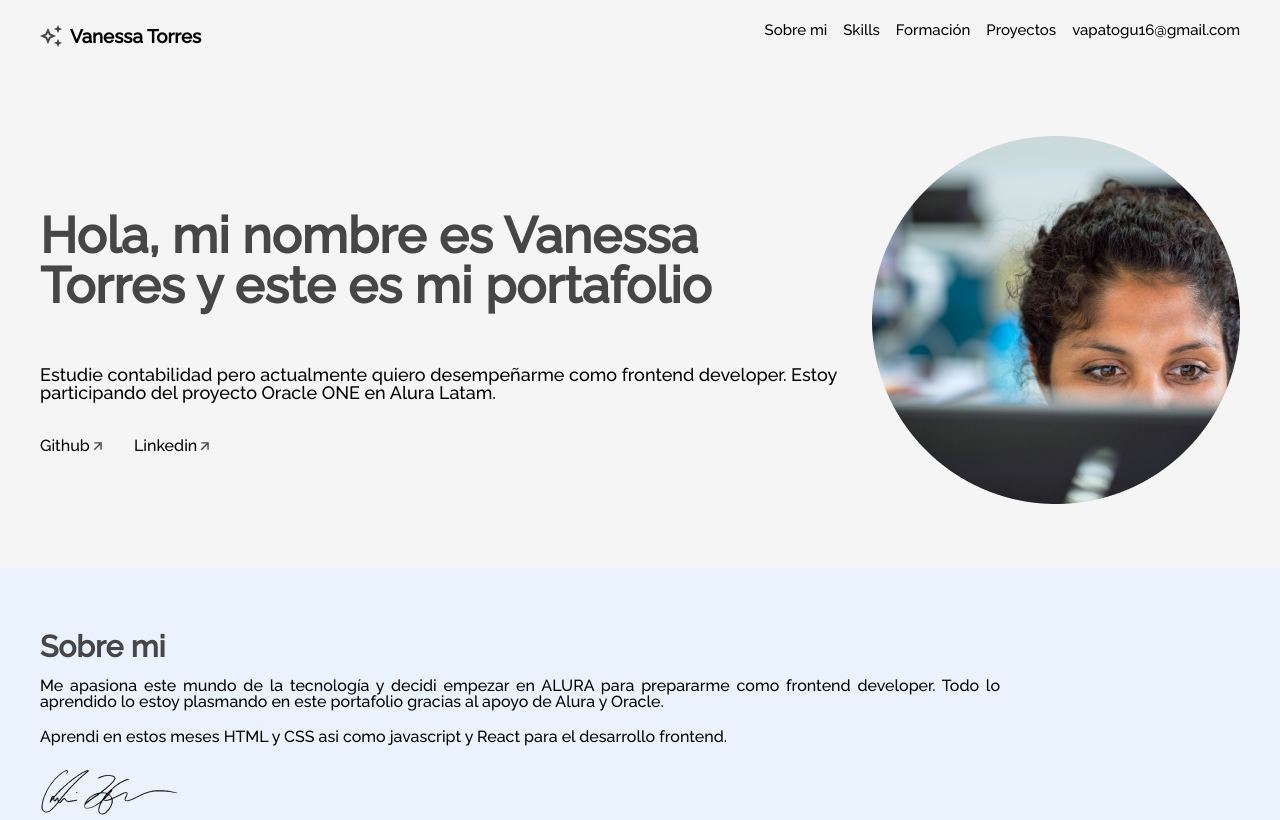
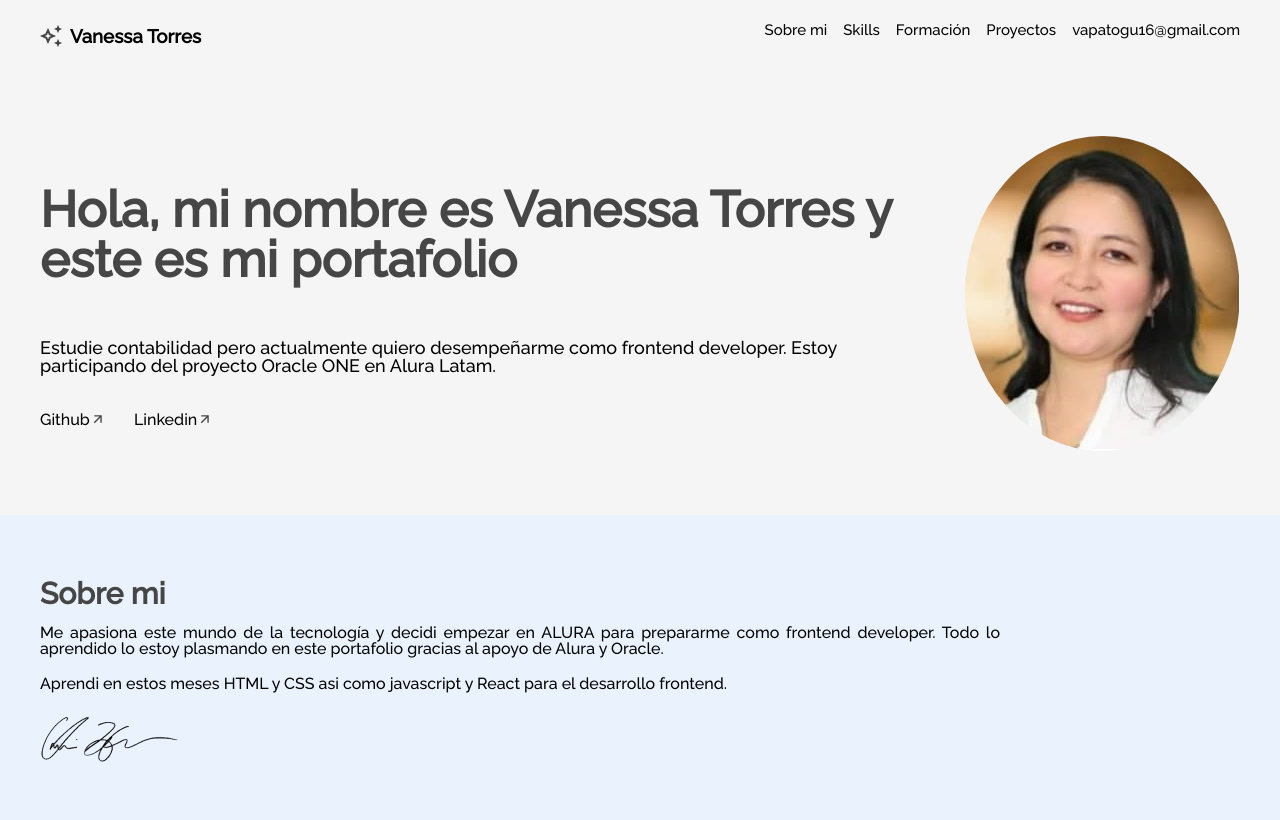
Before and after one commit to vapatogu/challenge-portafolio, a plain HTML site: page index.html in a window 1280 px wide. Shown: the top 820 px of the page. Drawn offline with Linux system fonts and the light colour scheme.

Commit message:
foto perfil

```diff
--- a/index.html
+++ b/index.html
@@ -42,7 +42,7 @@
       <!-- Sección del Header/Title/Hero -->
       <section class="title">
         <div class="title__div">
-          <img class="title__profile" src="assets\profile.png" />
+          <img class="title__profile" src="assets\perfil.jpg" />
           <div class="title__container">
             <h2 class="title__bio">
               Hola, mi nombre es Vanessa Torres y este es mi portafolio
--- a/style.css
+++ b/style.css
@@ -489,5 +489,7 @@ Utiliza las referencias de los breakpoints @media abajo */
     /*Footer*/
   }
 
-
+.title__profile{
+  border-radius: 50%;
+}
 /*Mobile*/
```
Also changed, not shown: assets/perfil.jpg (added).
